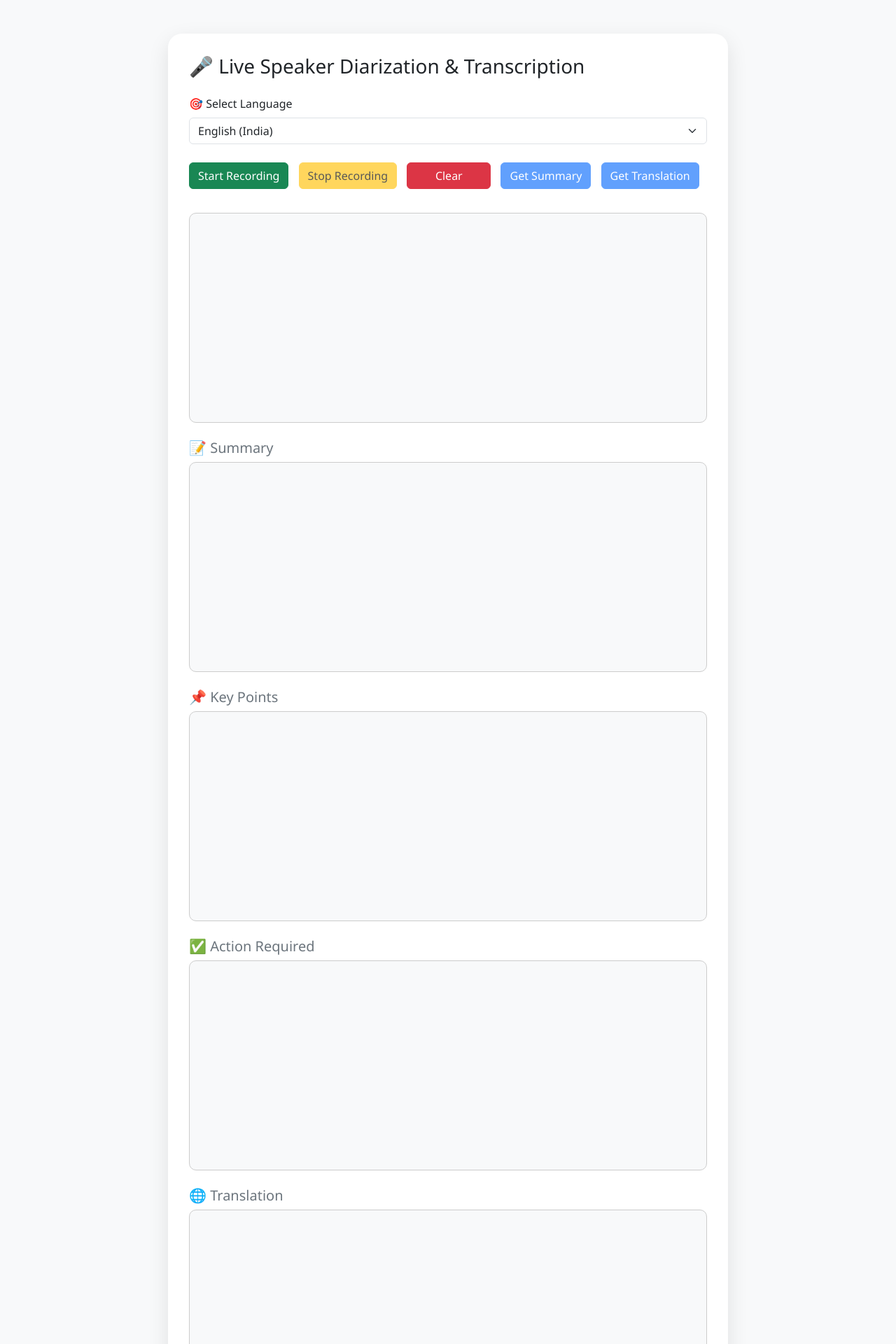
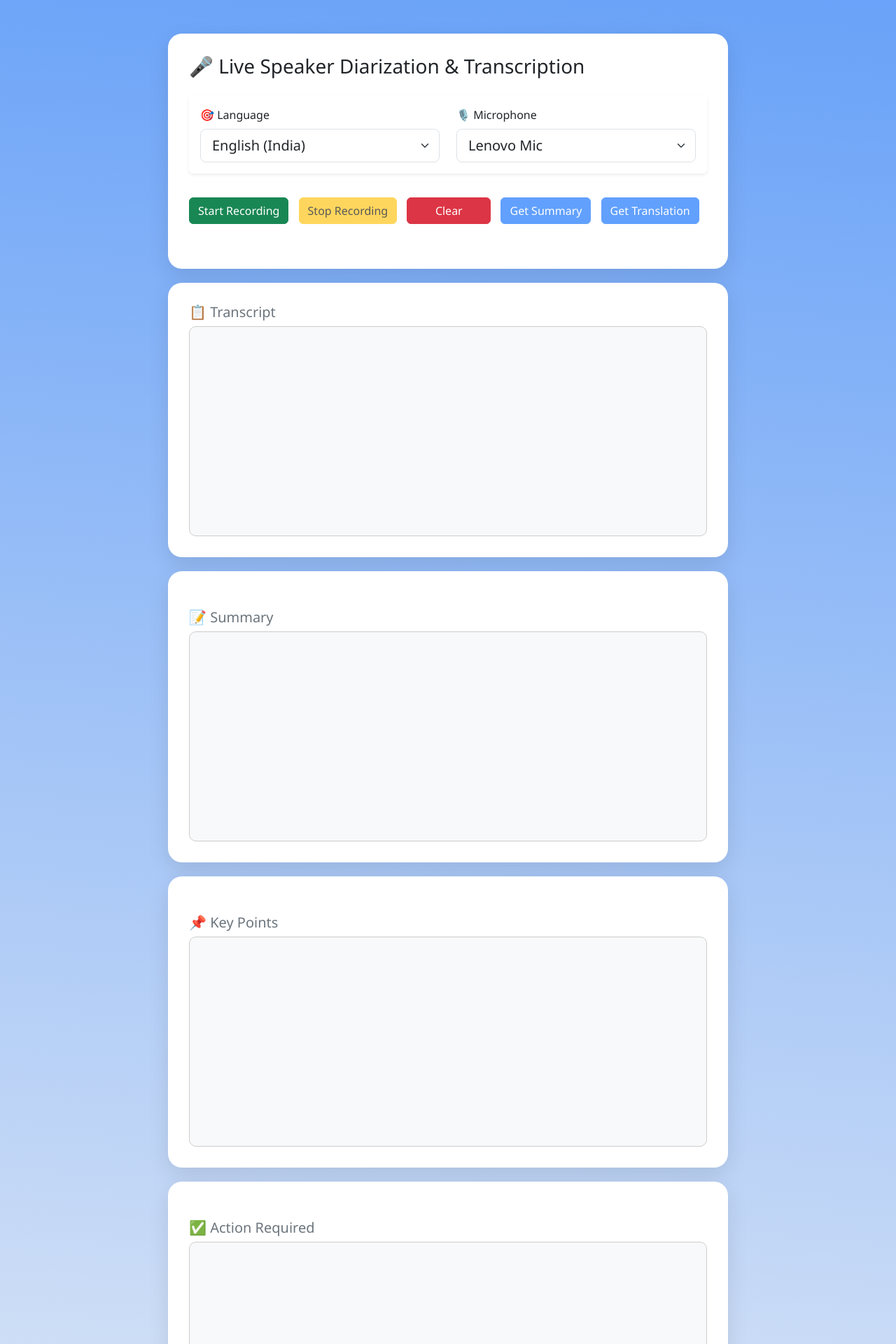
Before and after one commit to nitikdias/Meet_Notes, a Python web app: template IndicTrans2/huggingface_interface/IndicTransToolkit/templates/index.html in a window 1280 px wide. Shown: the top 1920 px of the page at 70% size. Run offline with Jinja, Linux system fonts and the light colour scheme; the template is opened without the code that fills it, so the values that code supplies are empty.

Commit message:
Update index.html

```diff
--- a/IndicTrans2/huggingface_interface/IndicTransToolkit/templates/index.html
+++ b/IndicTrans2/huggingface_interface/IndicTransToolkit/templates/index.html
@@ -6,9 +6,10 @@
   <link rel="stylesheet" href="https://cdn.jsdelivr.net/npm/bootstrap@5.3.0/dist/css/bootstrap.min.css">
   <style>
     body {
-      background-color: #f0f2f5;
+      background: linear-gradient(185deg, #69a2f8, #f0f2f5);
       padding: 40px;
       font-family: 'Segoe UI', sans-serif;
+
     }
 
     .container {
@@ -19,6 +20,7 @@
       border-radius: 20px;
       box-shadow: 0 10px 30px rgba(0,0,0,0.1);
       text-align: left;
+      margin-bottom: 20px;
     }
 
     .btn {
@@ -56,14 +58,16 @@
 
   </style>
 </head>
-<body class="bg-light text-center py-5">
+<body class=" text-center py-5">
 
   <div class="container">
     <h3 class="mb-4"> 🎤 Live Speaker Diarization & Transcription</h3>
 
-    <div class="mb-3">
-      <label for="language-select" class="form-label">🎯 Select Language</label>
-      <select id="language-select" class="form-select">
+    <div class="p-3 mb-4 bg-white rounded shadow-sm">
+      <div class="row">
+        <div class="col-md-6">
+          <label for="language-select" class="form-label">🎯 Language</label>
+          <select id="language-select" class="form-select form-select-lg">
             <option value="en-IN" selected>English (India)</option>
             <option value="hi-IN">Hindi (India)</option>
             <option value="ta-IN">Tamil (India)</option>
@@ -77,6 +81,19 @@
             <option value="ur-IN">Urdu (India)</option>
           </select>
         </div>
+        <div class="col-md-6">
+          <label for="mic-select" class="form-label">🎙️ Microphone</label>
+          <select id="mic-select" class="form-select form-select-lg">
+            <option value="lenovo" selected>Lenovo Mic</option>
+            <option value="external">Virtual Mic</option>
+            <option value="default">Default Mic</option>
+          </select>
+        </div>
+      </div>
+    </div>
+
+
+
 
     <div class="mb-3">
       <button id="startBtn" class="btn btn-success">Start Recording</button>
@@ -84,35 +101,47 @@
       <button id="clearBtn" class="btn btn-danger">Clear</button>
       <button id="summary-button" onclick="getSummary()" class="btn btn-primary" disabled>Get Summary</button>
       <button id="translation-button" onclick="updateTranslations()" class="btn btn-primary" disabled>Get Translation</button>
+      <div id="status" class="mt-4 fs-5 text-primary"></div>
+
+    </div>
+  </div>
 
 
-    </div>
 
-    <div id="status" class="mt-4 fs-5 text-primary"></div>
+
 
     <!-- Transcript display -->
+    <div class="container">
+    <h5 class="text-secondary">📋 Transcript</h5>
     <div id="transcript-box" style="white-space: pre-line; border: 1px solid #ccc; padding: 10px;">
       <!-- Transcript and loading indicator will appear here -->
     </div>
+  </div>
     <!-- Summary Section -->
+    <div class="container">
     <div class="mt-4">
       <h5 class="text-secondary">📝 Summary</h5>
       <div id="summary" class="summary-style"></div>
     </div>
+    </div>
 
     <!-- Key Points Section -->
+    <div class="container">
     <div class="mt-4">
       <h5 class="text-secondary">📌 Key Points</h5>
       <div id="key-points" class="summary-style"></div>
     </div>
-
+    </div>
     <!-- Action Items Section -->
+    <div class="container">
     <div class="mt-4">
       <h5 class="text-secondary">✅ Action Required</h5>
       <div id="actions" class="summary-style"></div>
     </div>
+    </div>
 
     <!-- Translation Section -->
+    <div class="container">
     <div class="mt-4">
       <h5 class="text-secondary">🌐 Translation</h5>
       <div id="translation-box" class="summary-style"></div>
@@ -133,12 +162,22 @@
 
     startBtn.onclick = async () => {
       const language = document.getElementById('language-select').value;
-      const res = await fetch(`/start?lang=${language}`, { method: 'POST' });
+      const micChoice = document.getElementById('mic-select').value;
+
+      let inputDeviceIndex = 3; // default
+      if (micChoice === 'lenovo') inputDeviceIndex = 1;
+      else if (micChoice === 'external') inputDeviceIndex = 2;
+
+      const res = await fetch(`/start?lang=${language}&input_device_index=${inputDeviceIndex}`, {
+        method: 'POST'
+      });
+
       const data = await res.json();
       updateStatus(data.status, 'text-success');
       startBtn.disabled = true;
       stopBtn.disabled = false;
     };
+
 
     stopBtn.onclick = async () => {
       const res = await fetch('/stop', { method: 'POST' });
```
Lines whose indentation alone changed are shown as unchanged.
